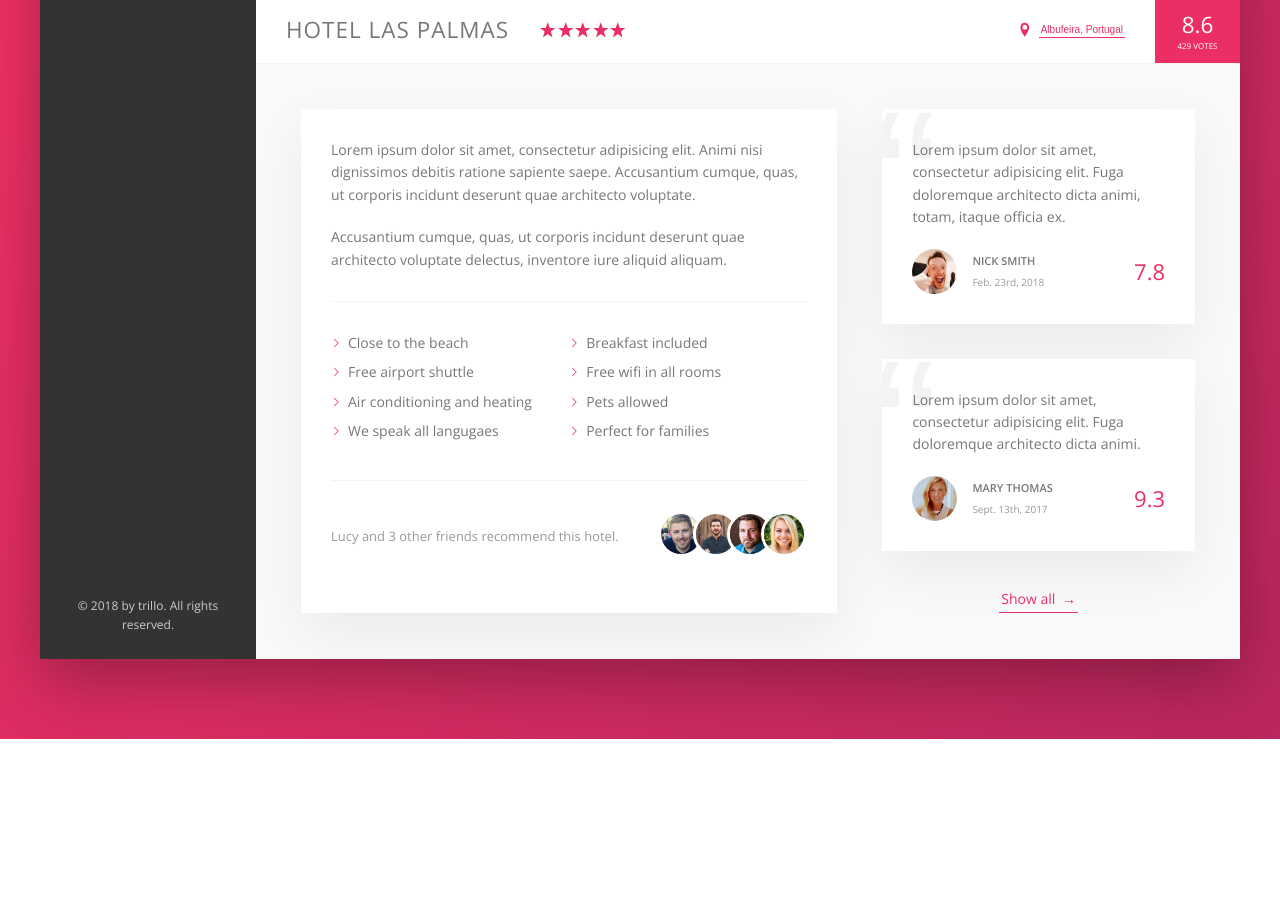
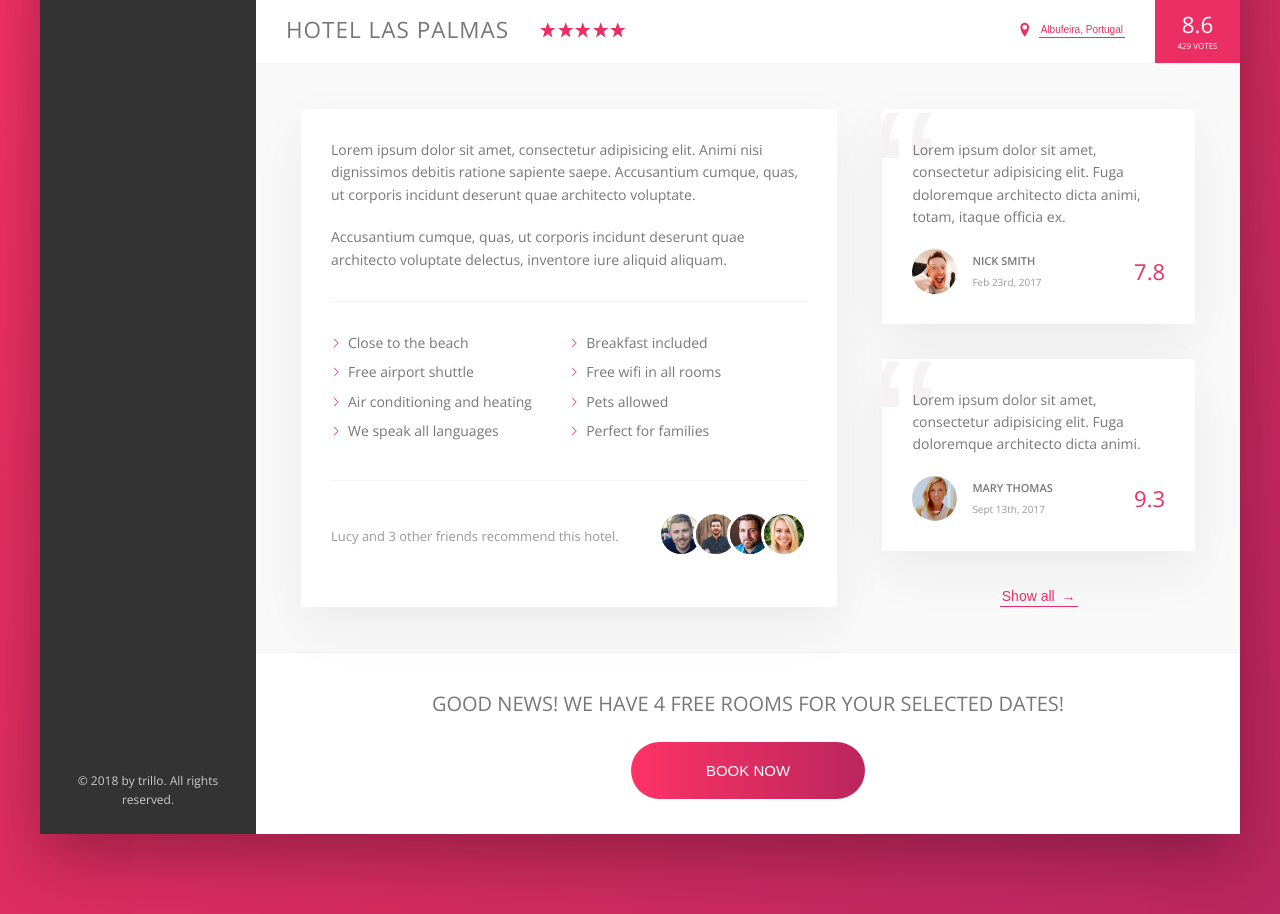
Before and after one commit to Simbaxo/Trillo, a website: page index.html in a window 1280 px wide. Shown: the part 538-1452 px from the top of the page. Before the commit the page ends 1277 px from the top, so only its background shows below. Drawn offline with nearby package versions, Linux system fonts and the light colour scheme.

Commit message:
Building the CTA Section

```diff
--- a/index.html
+++ b/index.html
@@ -159,7 +159,7 @@
               <li class="list__item">Free wifi in all rooms</li>
               <li class="list__item">Air conditioning and heating</li>
               <li class="list__item">Pets allowed</li>
-              <li class="list__item">We speak all langugaes</li>
+              <li class="list__item">We speak all languages</li>
               <li class="list__item">Perfect for families</li>
             </ul>
             <div class="recommend">
@@ -175,17 +175,16 @@
             </div>
           </div>
 
-          <div class="user-reviews">
+          <figure class="user-reviews">
             <figure class="review">
               <blockquote class="review__text">
-                Lorem ipsum dolor sit amet, consectetur adipisicing elit. Fuga doloremque architecto dicta animi, totam, itaque officia
-                ex.
+                Lorem ipsum dolor sit amet, consectetur adipisicing elit. Fuga doloremque architecto dicta animi, totam, itaque officia ex.
               </blockquote>
               <figcaption class="review__user">
                 <img src="img/user-1.jpg" alt="User 1" class="review__photo">
                 <div class="review__user-box">
                   <p class="review__user-name">Nick Smith</p>
-                  <p class="review__user-date">Feb. 23rd, 2018</p>
+                  <p class="review__user-date">Feb 23rd, 2017</p>
                 </div>
                 <div class="review__rating">7.8</div>
               </figcaption>
@@ -196,22 +195,31 @@
                 Lorem ipsum dolor sit amet, consectetur adipisicing elit. Fuga doloremque architecto dicta animi.
               </blockquote>
               <figcaption class="review__user">
-                <img src="img/user-2.jpg" alt="User 2" class="review__photo">
+                <img src="img/user-2.jpg" alt="User 1" class="review__photo">
                 <div class="review__user-box">
                   <p class="review__user-name">Mary Thomas</p>
-                  <p class="review__user-date">Sept. 13th, 2017</p>
+                  <p class="review__user-date">Sept 13th, 2017</p>
                 </div>
                 <div class="review__rating">9.3</div>
               </figcaption>
             </figure>
 
-            <div class="button btn-inline">Show all <span>&rarr;</span></div>
+            <button class="btn-inline">Show all <span>&rarr;</span></button>
           </div>
-        </div>
 
-      </main>
+            <div class="cta">
+              <h2 class="cta__book-now">
+                Good news! We have 4 free rooms for your selected dates!
+              </h2>
+              <button class="btn">
+                <span class="btn__visible">Book now</span>
+                <span class="btn__invisible">Only 4 rooms left</span>
+              </button>
+            </div>
+
+          </div>
+        </main>
+      </div>
     </div>
-  </div>
-</body>
-
+  </body>
 </html>
--- a/sass/_components.scss
+++ b/sass/_components.scss
@@ -452,3 +452,69 @@
     z-index: 1;
   }
 }
+
+//////////////////////////////
+// CALL TO ACTION
+
+.cta {
+  padding: 3.5rem 0;
+  text-align: center;
+
+  &__book-now {
+    font-size: 2rem;
+    font-weight: 300;
+    text-transform: uppercase;
+    margin-bottom: 2.25rem;
+  }
+}
+
+//////////////////////////////
+// CALL TO ACTION
+
+.btn {
+  font-size: 1.5rem;
+  font-weight: 300;
+  text-transform: uppercase;
+  border-radius: 100px;
+  border: none;
+  background-image: linear-gradient(to right, var(--color-primary-light), var(--color-primary-dark));
+  color: #fff;
+  position: relative;
+  overflow: hidden;
+  cursor: pointer;
+
+  & > * {
+    display: inline-block;
+    height: 100%;
+    width: 100%;
+    transition: all .2s;
+  }
+
+  &__visible {
+    padding: 2rem 7.5rem;
+  }
+
+  &__invisible {
+    position: absolute;
+    padding: 2rem 0;
+    left: 0;
+    top: -100%;
+  }
+
+  &:hover {
+    background-image: linear-gradient(to left, var(--color-primary-light), var(--color-primary-dark));
+  }
+
+  &:hover &__visible {
+    transform: translateY(100%);
+  }
+
+  &:hover &__invisible {
+    top: 0;
+  }
+
+  &:focus {
+    outline: none;
+    animation: pulsate 1s infinite;
+  }
+}
```
Also changed, not shown: css/style.css.
